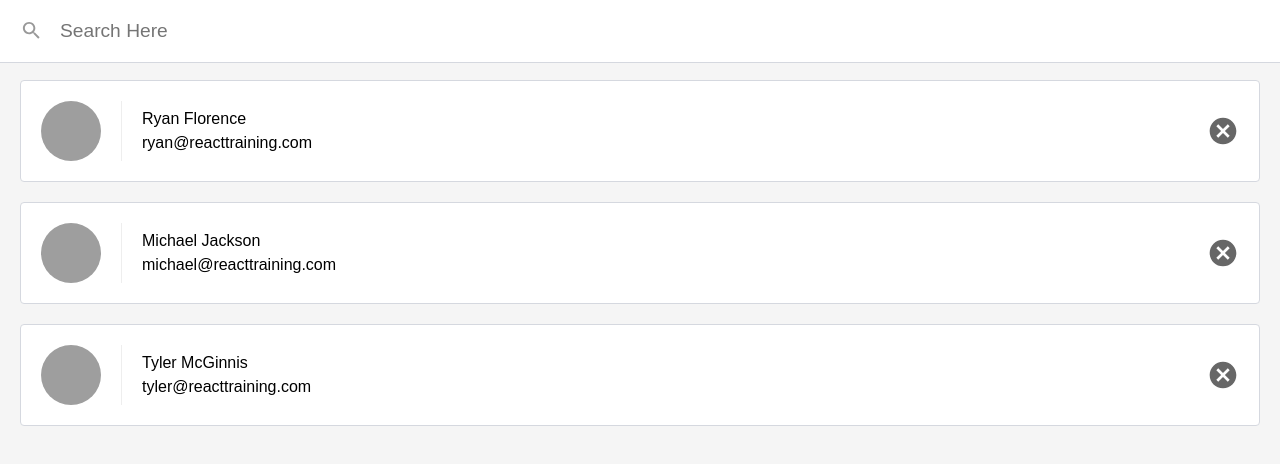
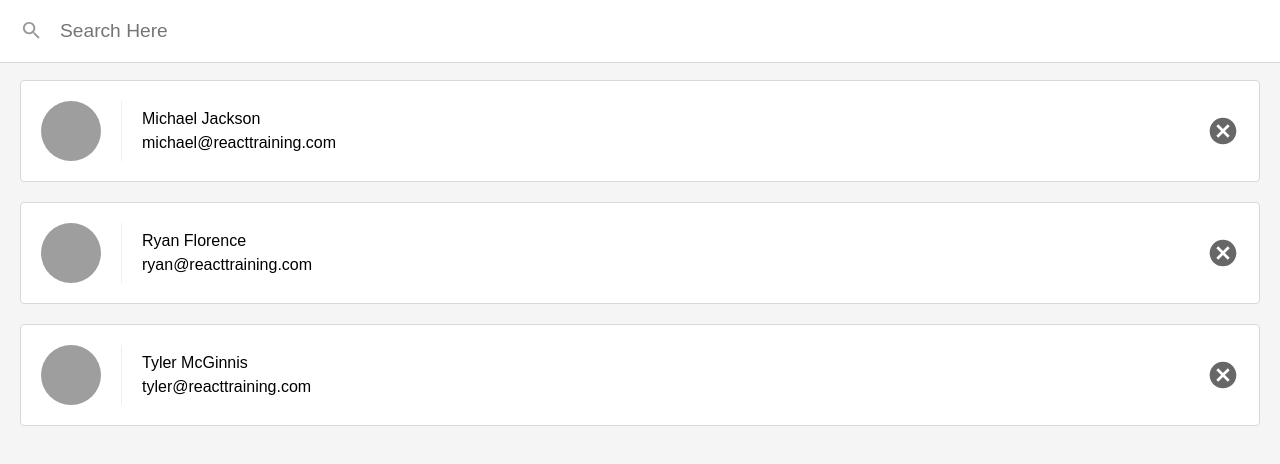
Before and after one commit to abdohossam5/react-nd-contacts, a React (Create React App) app: page / in a window 1280 px wide. Shown: the top 464 px of the page. Built offline with nearby package versions, Linux system fonts and the light colour scheme.

Commit message:
- search functionality.

```diff
--- a/package.json
+++ b/package.json
@@ -3,10 +3,12 @@
   "version": "0.1.0",
   "private": true,
   "dependencies": {
+    "escape-string-regexp": "^1.0.5",
     "prop-types": "^15.5.10",
     "react": "^15.6.1",
     "react-dom": "^15.6.1",
-    "react-scripts": "1.0.12"
+    "react-scripts": "1.0.12",
+    "sort-by": "^1.2.0"
   },
   "scripts": {
     "start": "react-scripts start",
--- a/src/ContactsList.js
+++ b/src/ContactsList.js
@@ -1,6 +1,8 @@
 import React from 'react';
 import PropTypes from 'prop-types';
-import './index.css'
+import './index.css';
+import EscapeRegExp from 'escape-string-regexp';
+import sortBy from  'sort-by';
 
 class ContactsList extends React.Component {
 
@@ -20,6 +22,12 @@
     }
 
     render() {
+        let viewContacts = this.props.contacts.sort(sortBy('name'));
+
+        if(this.state.query){
+            let match = new RegExp(EscapeRegExp(this.state.query), 'i');
+            viewContacts = viewContacts.filter(c => match.test(c.name));
+        }
         return (
             <div className="list-contacts">
                 <div className="list-contacts-top">
@@ -30,7 +38,7 @@
                            onChange={(e) => this.updateQuery(e.target.value)}/>
                 </div>
                 <ul className="contact-list">
-                    {this.props.contacts.map((contact) =>
+                    {viewContacts.map((contact) =>
                         (
                             <li className="contact-list-item" key={contact.id}>
                                 <div className="contact-avatar" style={{
```
Also changed, not shown: 1 other file (tests, documents, lock files or other folders).
